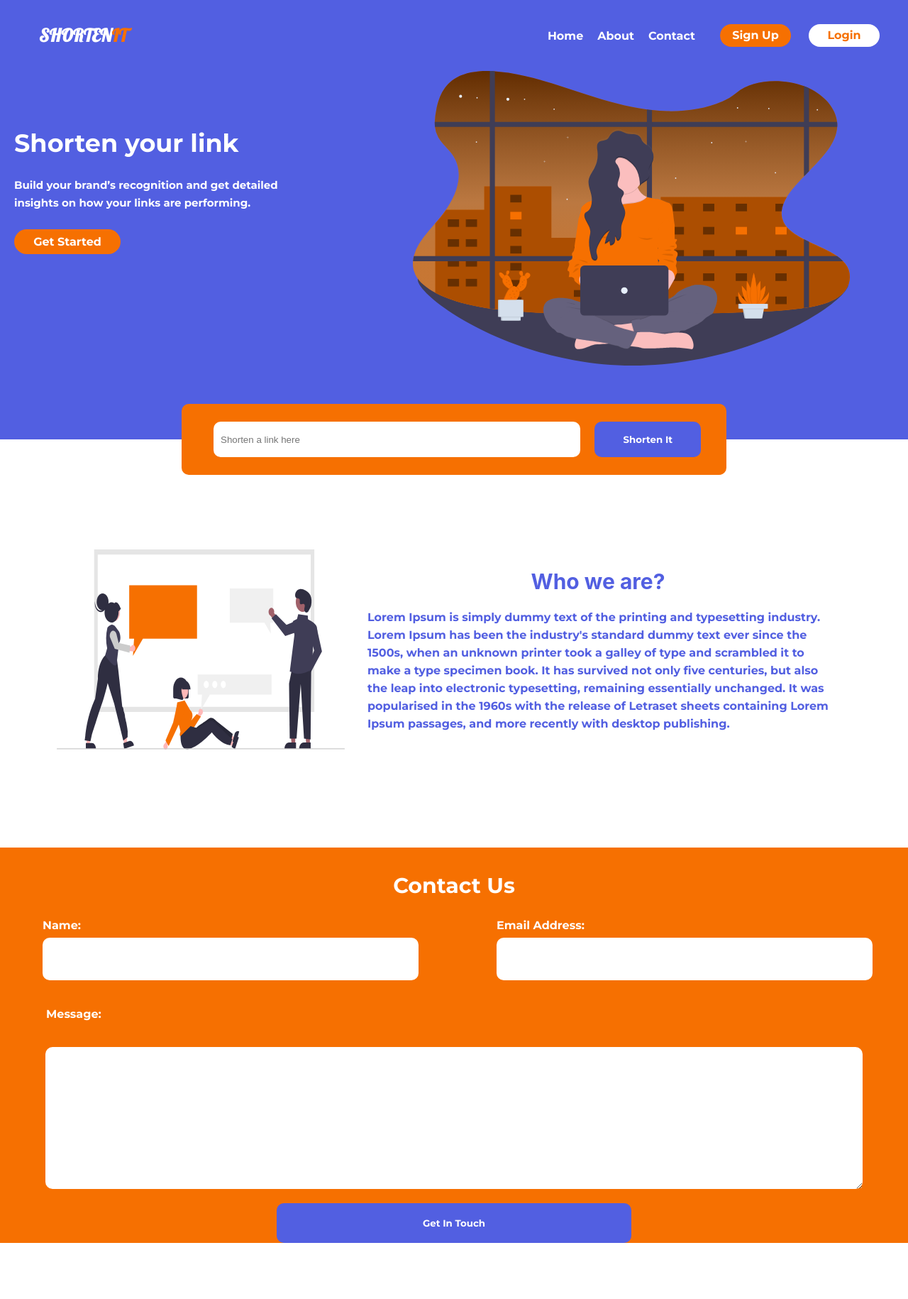
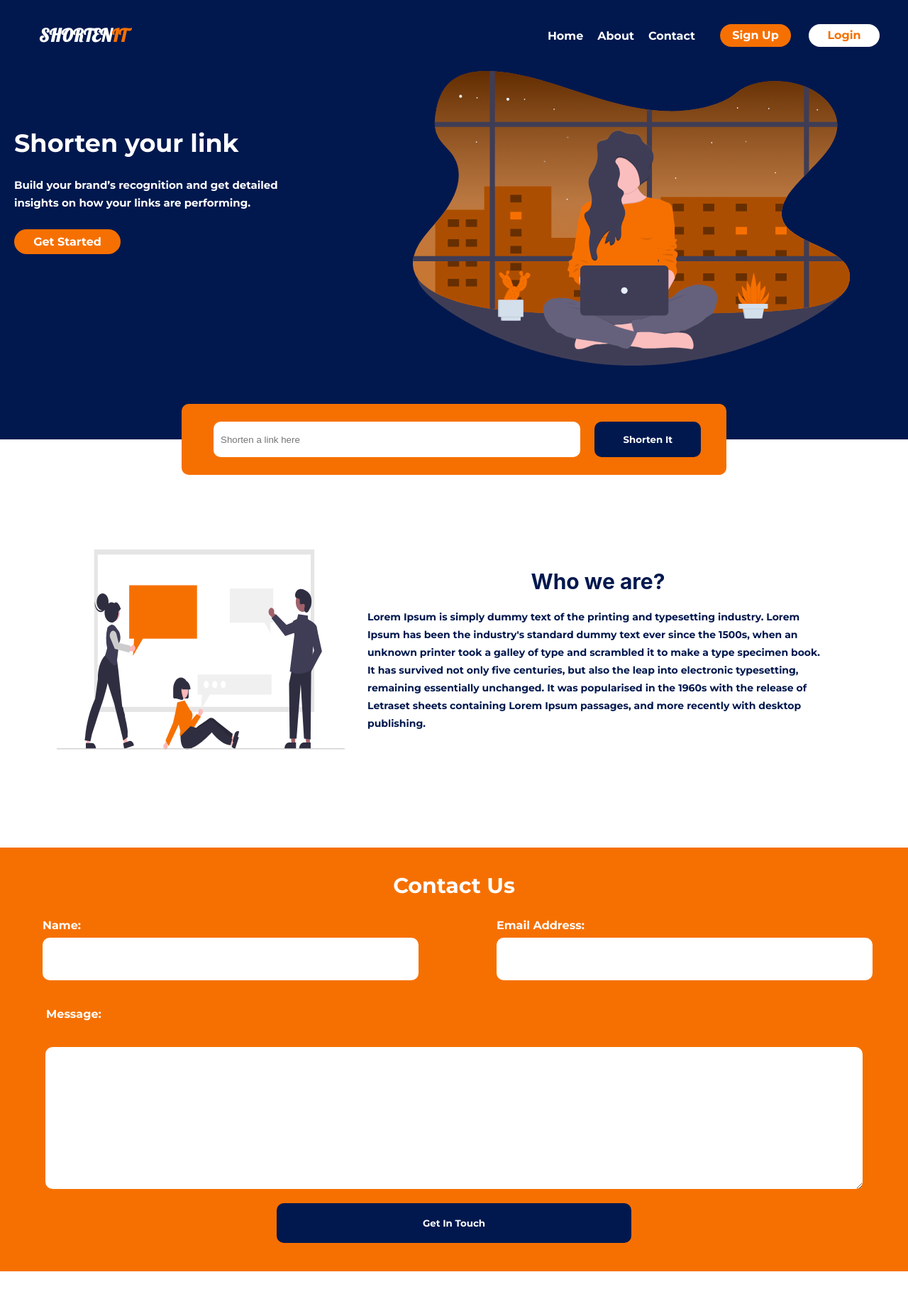
Before and after one commit to jasmineblinks/shortenit, a React (Create React App) app: page / in a window 1280 px wide. Shown: the top 1830 px of the page at 71% size. Before the commit the page ends 1751 px from the top, so only its background shows below. Built offline with nearby package versions, Linux system fonts and the light colour scheme.

Commit message:
fix: updated the header and app component

```diff
--- a/src/App.css
+++ b/src/App.css
@@ -3,7 +3,7 @@
 }
 
 .firstContainer {
-  background-color: #525fe1;
+  background-color: #01184e;
   /* position: relative;
   z-index: 2; */
 }
@@ -83,7 +83,7 @@ input {
 }
 
 .btnShort {
-  background-color: #525fe1;
+  background-color: #01184e;
   padding: 5px;
   color: #ffffff;
   border-radius: 10px;
@@ -107,17 +107,18 @@ input {
 
 .secondText {
   padding: 2rem;
-  color: #525fe1;
+  color: #01184e;
 }
 
 .secondText h2 {
-  color: #525fe1;
+  color: #01184e;
   margin-bottom: 20px;
 }
 
 .secondText p {
   text-align: left;
   line-height: 25px;
+  font-size: 11px;
   font-family: "Montserrat", sans-serif;
   font-weight: bold;
 }
@@ -135,6 +136,7 @@ input {
   color: #fff;
   font-family: "Montserrat", sans-serif;
   font-weight: bold;
+  padding-bottom: 40px;
 }
 
 .contactUs h2 {
@@ -167,12 +169,12 @@ textarea {
   height: 100px;
   border: none;
   border-radius: 10px;
-  margin-bottom: 10px;
-  margin-left: px;
+  margin-bottom: 20px;
+  margin-top: -20px;
 }
 
 .submit {
-  background-color: #525fe1;
+  background-color: #01184e;
   padding: 10px;
   color: #ffffff;
   border-radius: 10px;
@@ -272,7 +274,7 @@ textarea {
   }
 
   .btnShort {
-    background-color: #525fe1;
+    background-color: #01184e;
     height: 50px;
     padding: 5px;
     color: #ffffff;
@@ -306,16 +308,17 @@ textarea {
 
   .secondText {
     padding: 2rem;
-    color: #525fe1;
+    color: #01184e;
   }
 
   .secondText h2 {
     font-size: 30px;
-    color: #525fe1;
+    color: #01184e;
   }
 
   .secondText p {
     text-align: left;
+    font-size: 14px;
     line-height: 25px;
     font-family: "Montserrat", sans-serif;
     font-weight: bold;
@@ -331,7 +334,7 @@ textarea {
 
   .contactUs {
     display: flex;
-
+    margin-bottom: 50px;
     flex-direction: column;
   }
 
@@ -380,7 +383,7 @@ textarea {
   }
 
   .submit {
-    background-color: #525fe1;
+    background-color: #01184e;
     padding: 20px;
     color: #ffffff;
     border-radius: 10px;
--- a/src/components/header/header.module.css
+++ b/src/components/header/header.module.css
@@ -29,7 +29,7 @@
 .header {
   display: flex;
   justify-content: space-between;
-  background-color: #525fe1;
+  background-color: #01184e;
   align-items: center;
   height: 100px;
   position: relative;
@@ -62,7 +62,7 @@
 .menu {
   background-color: #ffffff;
   position: absolute;
-  color: #525fe1;
+  color: #01184e;
   width: 100%;
   padding: 5px;
   bottom: -100px;
@@ -83,7 +83,7 @@
     display: flex;
     width: 100%;
     justify-content: space-between;
-    background-color: #525fe1;
+    background-color: #01184e;
     color: #ffffff;
     align-items: center;
   }
```
